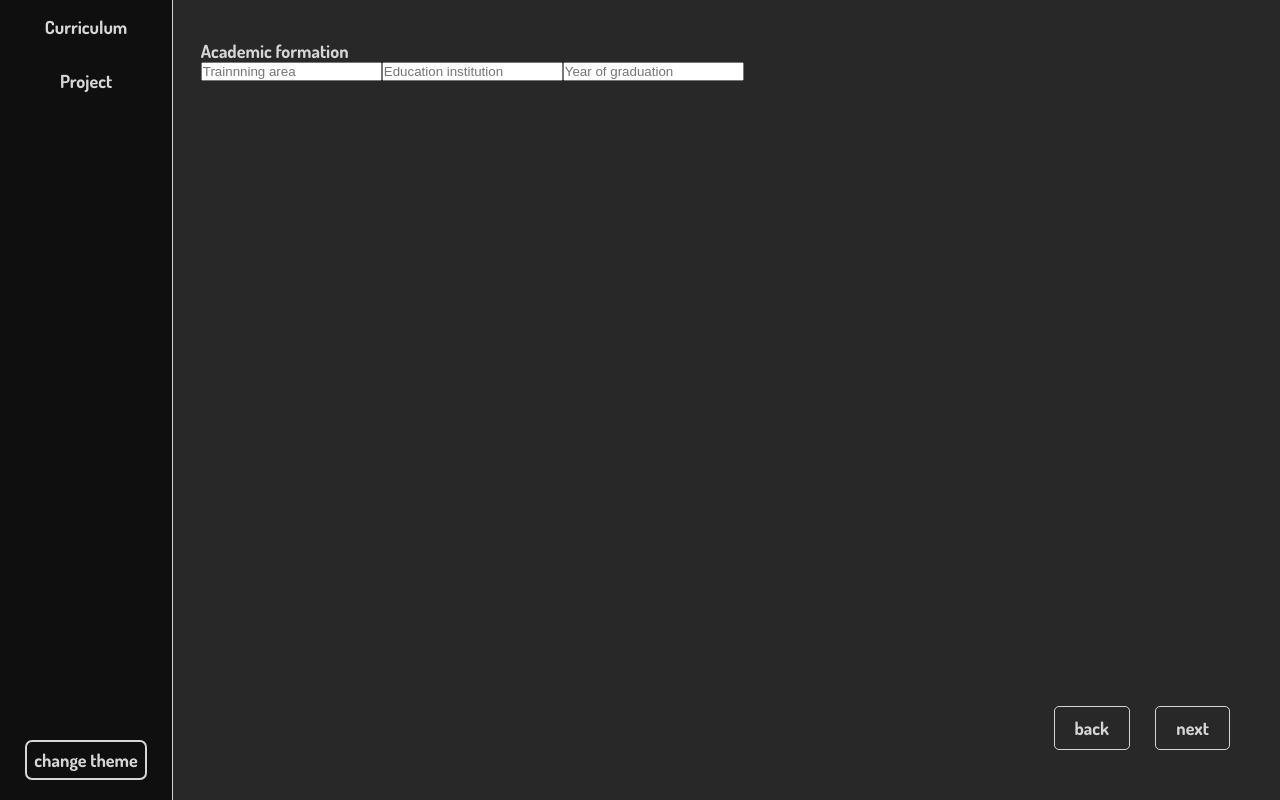
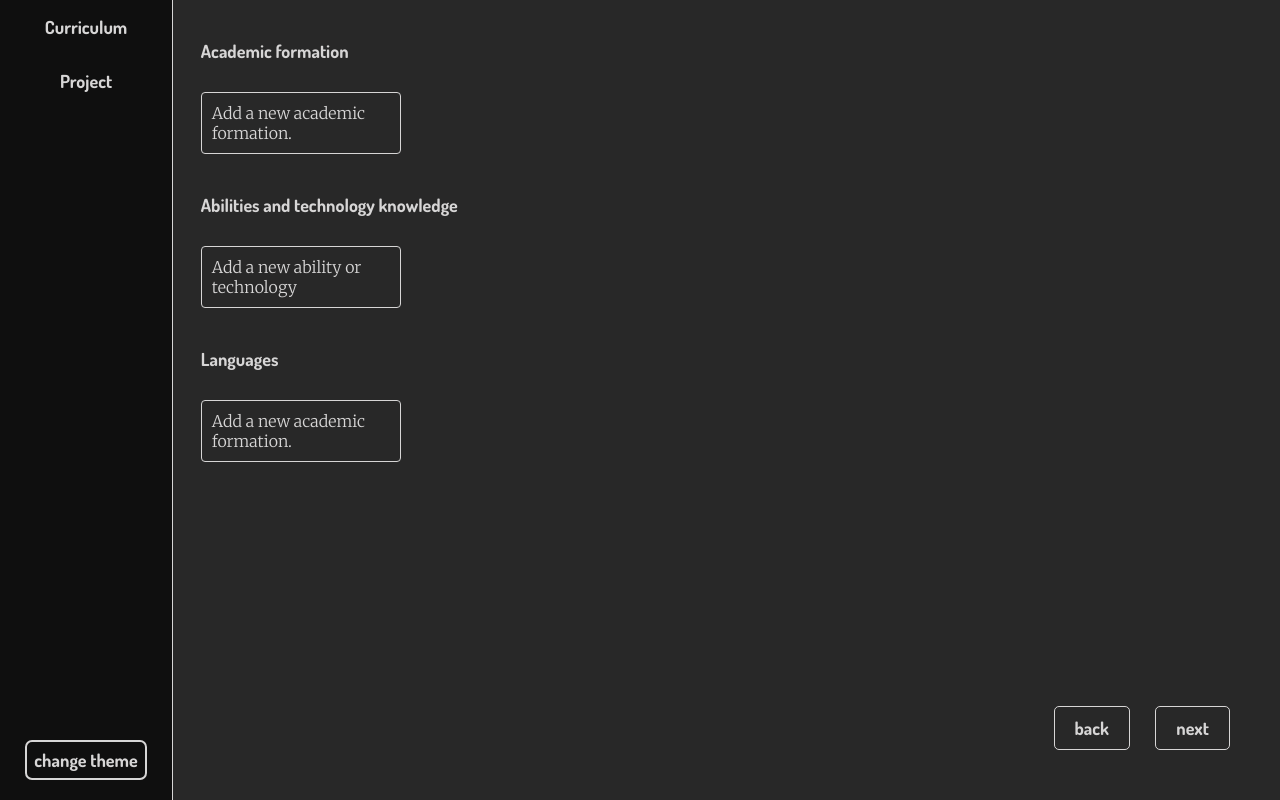
Before and after one commit to I3run01/Project-MyResume-frontend, a Next.js app: page /dashboard/curriculum/skills in a window 1280 px wide. Built offline with nearby package versions, Linux system fonts and the light colour scheme.

Commit message:
creating skill page

```diff
--- a/src/layouts/dashboardLayout/dashboardLayout.module.tsx
+++ b/src/layouts/dashboardLayout/dashboardLayout.module.tsx
@@ -30,6 +30,8 @@ export const DashboardLayoutDiv = styled.div<props>`
         display: flex;
         flex-direction: column;
         align-items: center;
+
+        overflow-y: auto;
 
         .content {
             width: 1200px;
--- a/src/pages/dashboard/curriculum/skills.tsx
+++ b/src/pages/dashboard/curriculum/skills.tsx
@@ -1,24 +1,164 @@
 import {  DashboardLayout } from '@/layouts/dashboardLayout/dashboardLayout'
-import TextArea from '@/components/textArea/textArea'
+import { RootState } from '@/redux/store'
+import { SkillsDiv } from '@/styles/skills.module'
 import { useEffect, useState } from 'react'
+import { useSelector } from 'react-redux'
+
+type collegeType = {
+    trainningArea: string
+    collegeName: string
+    graduationYear: string
+}
+
+type languagesType = {
+    language: string
+    level: string
+}
 
 const Skills = () => {
-    const [resume, setResume] = useState<string>('')
+    const [college, setCollege] = useState<collegeType[]>([])
+    // const [languages, setLanguages] = useState<languagesType[]>()
+    const [abilities, setAbilities] = useState<string[]>([])
+    const isDark = useSelector((state: RootState) => state.theme.isDark)
 
     useEffect(() => {
         //TODO: send resume to database
-    }, [resume])
+    }, [college])
+
+    const handleTrainningAreaChange = (e: React.ChangeEvent<HTMLInputElement>, key: number) => {
+        const newCollege = [...college];
+        newCollege[key].trainningArea = e.target.value;
+        setCollege(newCollege);
+    };
+
+    const handleCollegeNameChange = (e: React.ChangeEvent<HTMLInputElement>, key: number) => {
+        const newCollege = [...college];
+        newCollege[key].collegeName = e.target.value;
+        setCollege(newCollege);
+    };
+
+    const handleGraduationYearChange = (e: React.ChangeEvent<HTMLInputElement>, key: number) => {
+        const newCollege = [...college];
+        newCollege[key].graduationYear = e.target.value;
+        setCollege(newCollege);
+    };
+
+    const addNewCollege = () => {
+        setCollege(prevState => [...prevState, {
+                trainningArea: '',
+                collegeName: '',
+                graduationYear: ''
+        }]);
+    };
+
+    const deleteCollege = (key: number) => {
+        setCollege(prevState => prevState.filter((item, index) => index !== key));
+    };
+
+    const addNewAbility = () => {
+        setAbilities(prevState => [...prevState, '']);
+    };
+
+    const deleteAbility = (key: number) => {
+        setAbilities(prevState => prevState.filter((item, index) => index !== key));
+    };
+
+
 
     return (
         <DashboardLayout
             main={
-                <>
+                <SkillsDiv isDark={isDark}>
                     <h1>Academic formation</h1>
-                    <input type="text" placeholder='Trainnning area'/>
-                    <input type="text" placeholder='Education institution'/>
-                    <input type="text" placeholder='Year of graduation'/>
 
-                </>
+                    {
+                        college.map((item, key) => {
+                            return (
+                                <div key={key} >
+                                    <input type="text"
+                                        placeholder='Trainnning area'
+                                        onChange={(e) => handleTrainningAreaChange(e, key)}
+                                        value={item.trainningArea}
+                                    />
+
+                                    <input type="text"
+                                        placeholder='Education institution'
+                                        onChange={(e) => handleCollegeNameChange(e, key)}
+                                        value={item.collegeName}
+                                    />
+
+                                    <input type="text"
+                                        placeholder='Year of graduation'
+                                        onChange={(e) => handleGraduationYearChange(e, key)}
+                                        value={item.graduationYear}
+                                    />
+
+                                    <div onClick={() => deleteCollege(key)} className='deleteButton'>
+                                        Delete
+                                    </div>
+
+                                </div>
+                            )
+                        })
+                    }
+                    <div onClick={addNewCollege} className='addItem'>
+                        Add a new academic formation.
+                    </div>
+
+                    <h1>Abilities and technology knowledge</h1>
+
+                    {
+                        abilities.map((item, key) => {
+                            return (
+                                <div key={key} >
+                                    <input type="text"
+                                        placeholder='abilities or technologies'
+                                        onChange={(e) => handleTrainningAreaChange(e, key)}
+                                        value={item}
+                                    />
+                                    <div onClick={() => deleteAbility(key)} className='deleteButton'>
+                                        Delete
+                                    </div>
+                                </div>
+                            )
+                        })
+                    }
+
+                    <div className='addItem' onClick={addNewAbility}>
+                        Add a new ability or technology
+                    </div>
+
+                    <h1>Languages</h1>
+
+                    {/* {
+                        languages.map((item, key) => {
+                            return (
+                                <div key={key} >
+                                    <input type="text"
+                                        placeholder='Trainnning area'
+                                        onChange={(e) => handleTrainningAreaChange(e, key)}
+                                        value={item.language}
+                                    />
+
+                                    <input type="text"
+                                        placeholder='Education institution'
+                                        onChange={(e) => handleCollegeNameChange(e, key)}
+                                        value={item.level}
+                                    />
+
+                                    <div onClick={() => deleteCollege(key)} className='deleteButton'>
+                                        Delete
+                                    </div>
+
+                                </div>
+                            )
+                        })
+                    } */}
+                    <div onClick={addNewCollege} className='addItem'>
+                        Add a new academic formation.
+                    </div>
+
+                </SkillsDiv>
             }
 
             nextRouter='./#'
--- /dev/null
+++ b/src/styles/skills.module.tsx
@@ -0,0 +1,61 @@
+import { styled } from "styled-components";
+import { themes } from '@/styles/variables.module'
+
+type props = {
+    isDark: boolean
+}
+
+export const SkillsDiv = styled.div<props>`
+
+    * {
+        color: ${props => props.isDark ? themes.dark.fontColor : themes.light.fontColor};
+        font-family: 'Merriweather';
+        font-size: 16px;
+    }
+
+    input {
+        margin-top: 10px;
+        background-color: transparent;
+        height: 30px;
+        border: none;
+        width: min-content;
+
+        border-bottom: 2px solid ${props => props.isDark ? themes.dark.fontColor : themes.light.fontColor};
+
+        margin-right: 10px;
+    }
+
+    .addItem {
+        margin-top: 30px;
+
+        padding: 10px;
+        width: 200px;
+        border-radius: 4px;
+        border: 1px solid ${props => props.isDark ? themes.dark.fontColor : themes.light.fontColor};
+
+        cursor: pointer;
+
+        &:hover {
+            background-color: #49868b55;
+        }
+    }
+
+    .deleteButton {
+        background-color: #cd030362;
+        color: red;
+        padding: 4px;
+
+        width: fit-content;
+        border-radius: 4px;
+
+        margin-top: 10px;
+
+        cursor: pointer;
+
+        &:hover {
+            background-color: #cd030383;
+        }
+    }
+
+
+`
```
Also changed, not shown: src/styles/dashboard.module.tsx (deleted, +0 -12 lines).
